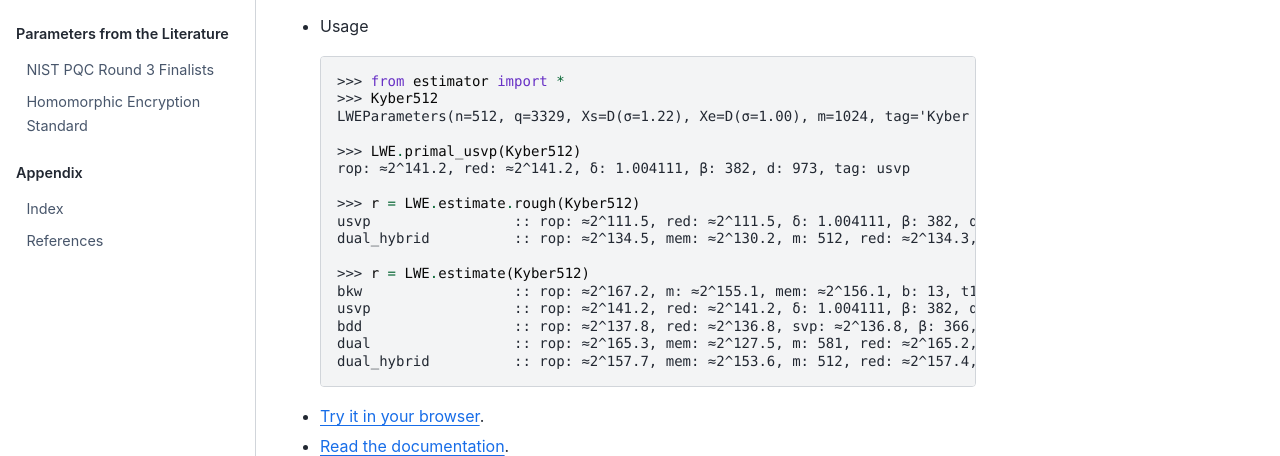
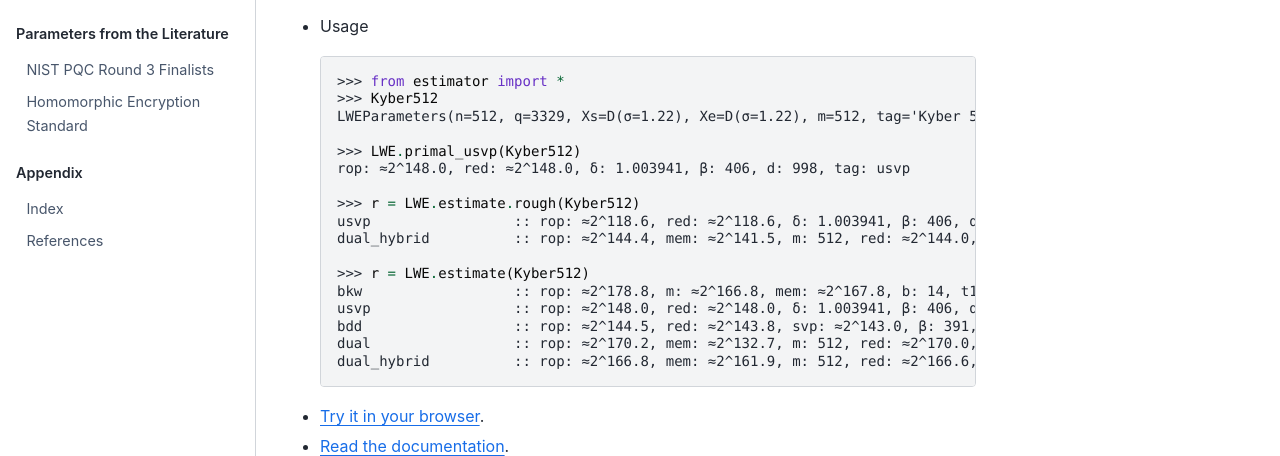
Before and after one commit to malb/lattice-estimator, a Sphinx documentation site: the page built from docs/readme_link.rst, in a window 1280 px wide and 900 px high. Shown: the part 396-852 px from the top of the window. Built offline with Sphinx 7.4.7 and the Sphinx Book theme 1.1.4, drawn with Linux system fonts in a browser that asks for light colours.

Commit message:
fix Kyber-512

```diff
--- a/README.rst
+++ b/README.rst
@@ -18,22 +18,21 @@ Quick Start
 
     >>> from estimator import *
     >>> Kyber512
-    LWEParameters(n=512, q=3329, Xs=D(σ=1.22), Xe=D(σ=1.00), m=1024, tag='Kyber 512')
+    LWEParameters(n=512, q=3329, Xs=D(σ=1.22), Xe=D(σ=1.22), m=512, tag='Kyber 512')
 
     >>> LWE.primal_usvp(Kyber512)
-    rop: ≈2^141.2, red: ≈2^141.2, δ: 1.004111, β: 382, d: 973, tag: usvp
+    rop: ≈2^148.0, red: ≈2^148.0, δ: 1.003941, β: 406, d: 998, tag: usvp
 
     >>> r = LWE.estimate.rough(Kyber512)
-    usvp                 :: rop: ≈2^111.5, red: ≈2^111.5, δ: 1.004111, β: 382, d: 973, tag: usvp
-    dual_hybrid          :: rop: ≈2^134.5, mem: ≈2^130.2, m: 512, red: ≈2^134.3, δ: 1.003611, β: 460, d: 1009, ...
+    usvp                 :: rop: ≈2^118.6, red: ≈2^118.6, δ: 1.003941, β: 406, d: 998, tag: usvp
+    dual_hybrid          :: rop: ≈2^144.4, mem: ≈2^141.5, m: 512, red: ≈2^144.0, δ: 1.003438, β: 493...
 
     >>> r = LWE.estimate(Kyber512)
-    bkw                  :: rop: ≈2^167.2, m: ≈2^155.1, mem: ≈2^156.1, b: 13, t1: 0, t2: 16, ℓ: 12, #cod: 444, #top: 1, ...
-    usvp                 :: rop: ≈2^141.2, red: ≈2^141.2, δ: 1.004111, β: 382, d: 973, tag: usvp
-    bdd                  :: rop: ≈2^137.8, red: ≈2^136.8, svp: ≈2^136.8, β: 366, η: 399, d: 978, tag: bdd
-    dual                 :: rop: ≈2^165.3, mem: ≈2^127.5, m: 581, red: ≈2^165.2, δ: 1.003573, β: 467, d: 1092, ...
-    dual_hybrid          :: rop: ≈2^157.7, mem: ≈2^153.6, m: 512, red: ≈2^157.4, δ: 1.003726, β: 440, d: 1008, ...
-
+    bkw                  :: rop: ≈2^178.8, m: ≈2^166.8, mem: ≈2^167.8, b: 14, t1: 0, t2: 16, ℓ: 13, ...
+    usvp                 :: rop: ≈2^148.0, red: ≈2^148.0, δ: 1.003941, β: 406, d: 998, tag: usvp
+    bdd                  :: rop: ≈2^144.5, red: ≈2^143.8, svp: ≈2^143.0, β: 391, η: 421, d: 1013, tag: bdd
+    dual                 :: rop: ≈2^170.2, mem: ≈2^132.7, m: 512, red: ≈2^170.0, δ: 1.003479, β: 485, ...
+    dual_hybrid          :: rop: ≈2^166.8, mem: ≈2^161.9, m: 512, red: ≈2^166.6, δ: 1.003541, β: 473, ...
 
 - `Try it in your browser <https://mybinder.org/v2/gh/malb/lattice-estimator/jupyter-notebooks?labpath=..%2F..%2Ftree%2Fprompt.ipynb>`__.
 - `Read the documentation <https://lattice-estimator.readthedocs.io/en/latest/>`__.
--- a/docs/schemes/nist-pqc-round-3.rst
+++ b/docs/schemes/nist-pqc-round-3.rst
@@ -7,9 +7,9 @@ NIST PQC Round 3 Finalists
 
    >>> from estimator import *
    >>> Kyber512
-   LWEParameters(n=512, q=3329, Xs=D(σ=1.22), Xe=D(σ=1.00), m=1024, tag='Kyber 512')
+   LWEParameters(n=512, q=3329, Xs=D(σ=1.22), Xe=D(σ=1.22), m=512, tag='Kyber 512')
    >>> LWE.primal_bdd(Kyber512)
-   rop: ≈2^137.8, red: ≈2^136.8, svp: ≈2^136.8, β: 366, η: 399, d: 978, tag: bdd
+   rop: ≈2^144.5, red: ≈2^143.8, svp: ≈2^143.0, β: 391, η: 421, d: 1013, tag: bdd
 
 ::
 
```
Also changed, not shown: 6 other files.
